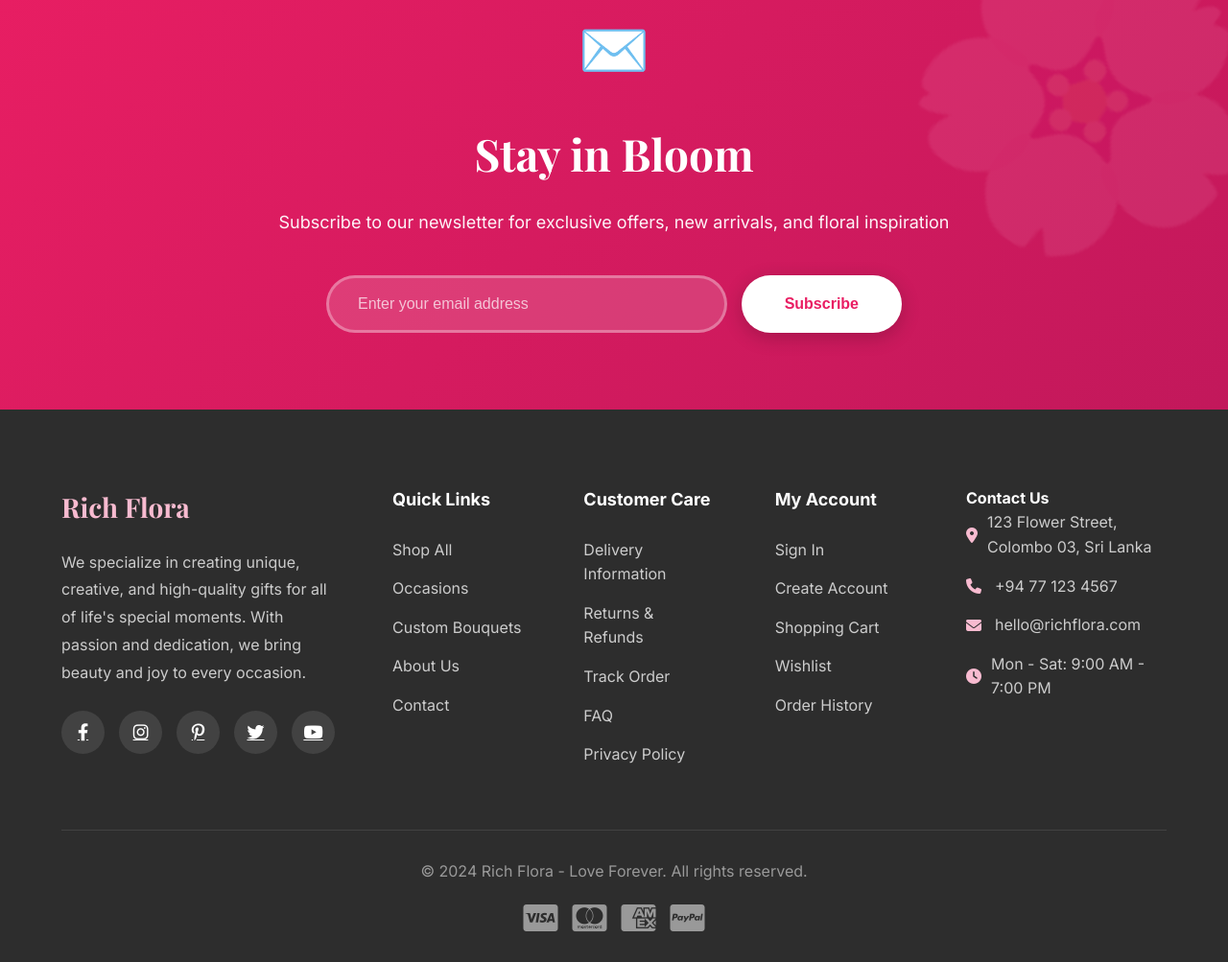
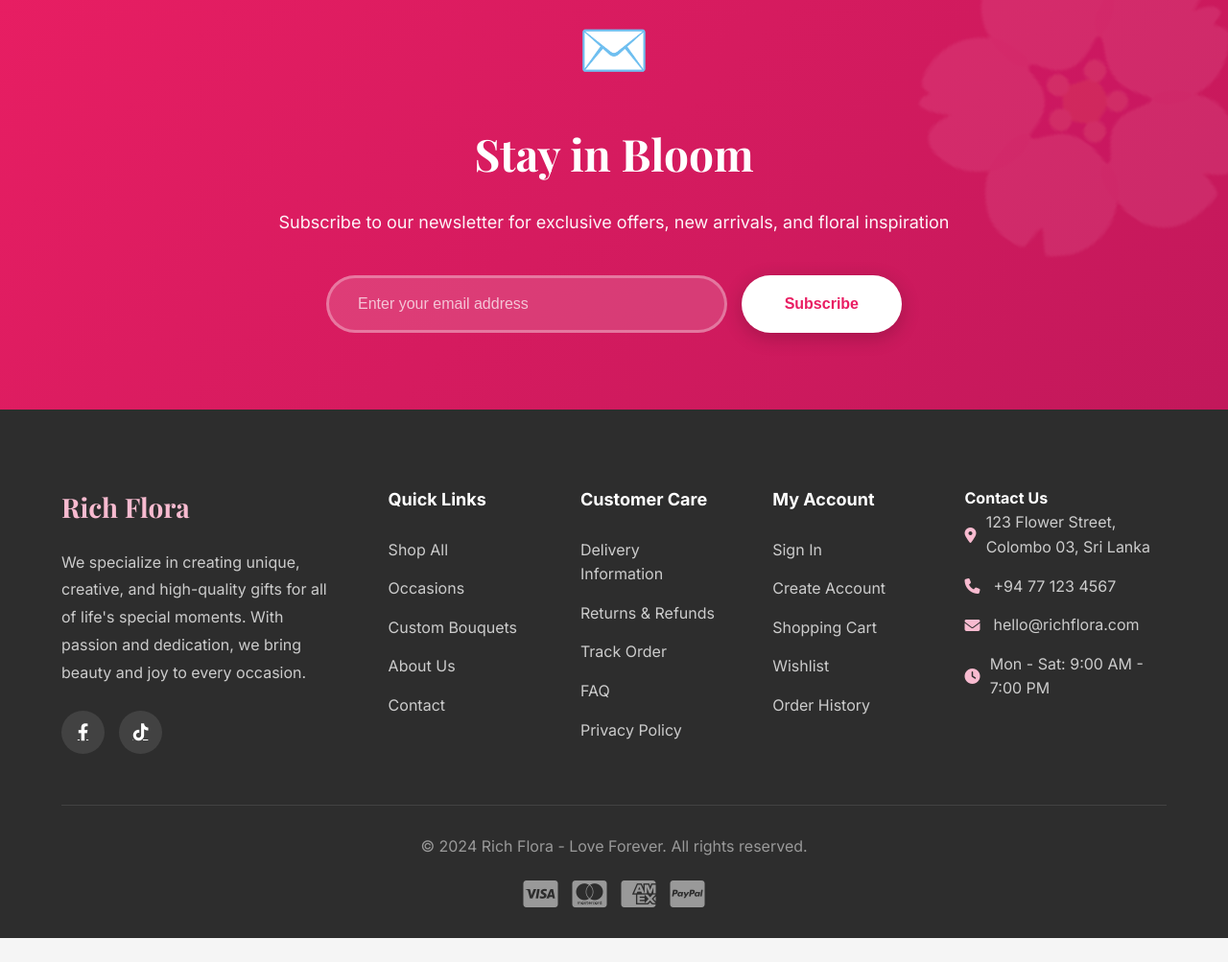
Before and after one commit to NudamKethaka/rich-flora, a plain HTML site: page shop.html in a window 1280 px wide. Shown: the part 5463-6466 px from the top of the page at 96% size. After the commit the page ends 6441 px from the top, so only its background shows below. Drawn offline with nearby package versions, Linux system fonts and the light colour scheme.

Commit message:
Update shop.html

```diff
--- a/shop.html
+++ b/shop.html
@@ -2112,11 +2112,9 @@
                 <h3>Rich Flora</h3>
                 <p>We specialize in creating unique, creative, and high-quality gifts for all of life's special moments. With passion and dedication, we bring beauty and joy to every occasion.</p>
                 <div class="social-links">
-                    <a href="#" title="Facebook"><i class="fab fa-facebook-f"></i></a>
-                    <a href="#" title="Instagram"><i class="fab fa-instagram"></i></a>
-                    <a href="#" title="Pinterest"><i class="fab fa-pinterest-p"></i></a>
-                    <a href="#" title="Twitter"><i class="fab fa-twitter"></i></a>
-                    <a href="#" title="YouTube"><i class="fab fa-youtube"></i></a>
+                    <a href="https://www.facebook.com/share/1TkkjEoi3o/" title="Facebook"><i class="fab fa-facebook-f"></i></a>
+                    <a href="https://www.tiktok.com/@rich_flora1421?_r=1&_t=ZS-95EzGESZLUI" title="Instagram"><i class="fab fa-tiktok"></i></a>
+
                 </div>
             </div>
 
```
